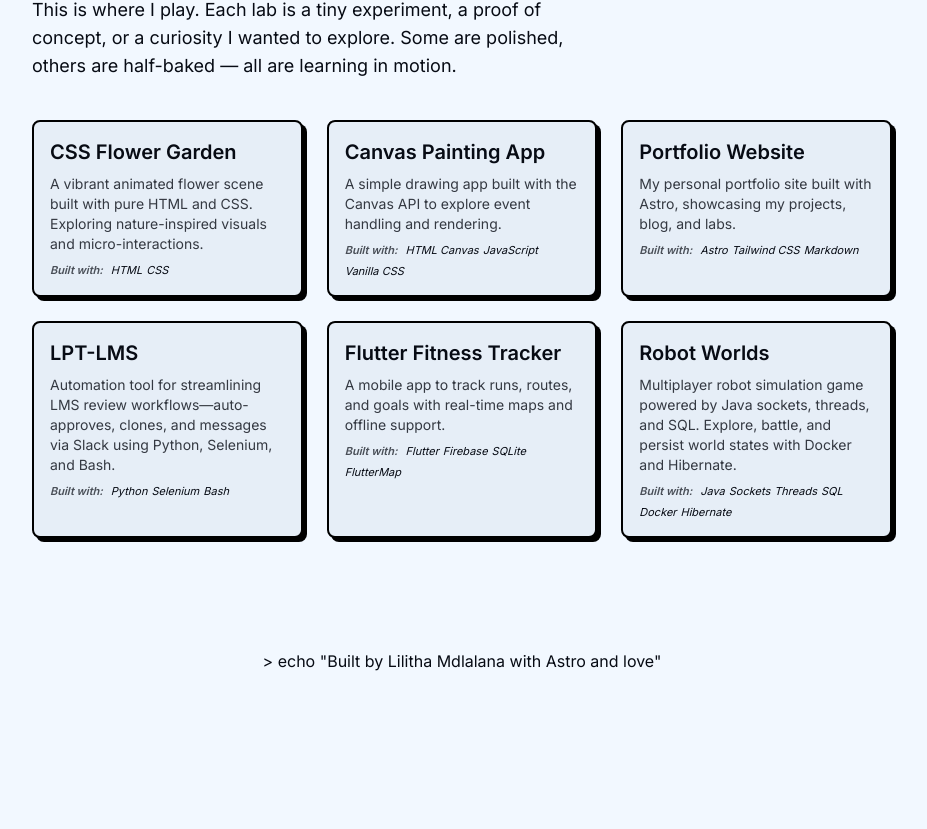
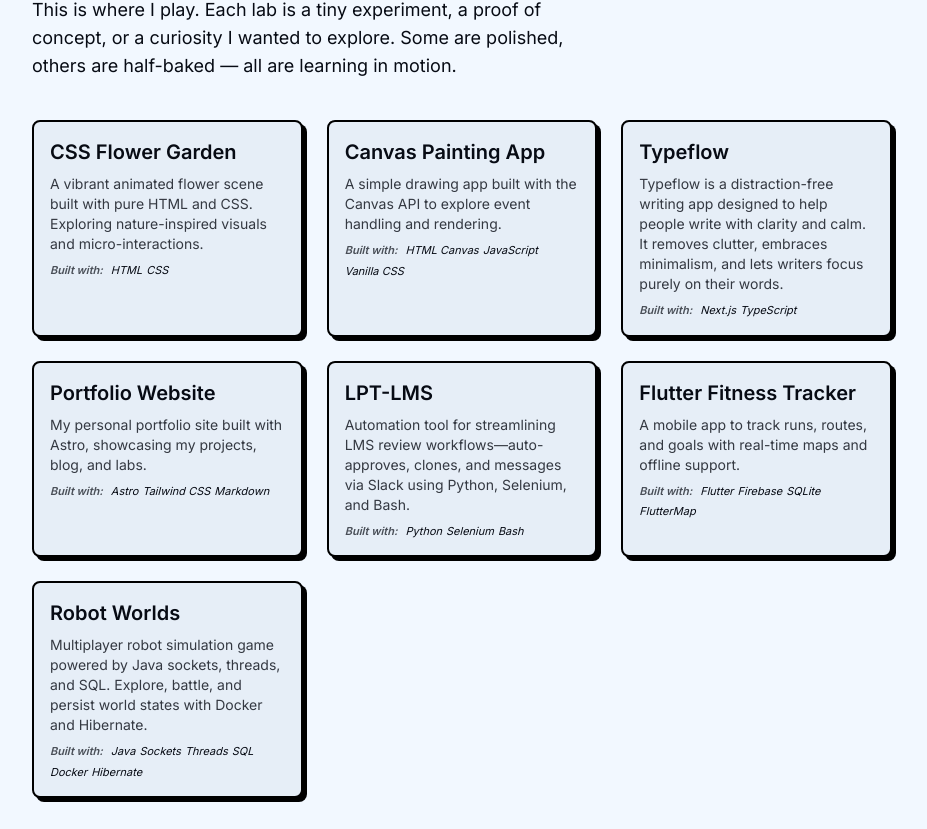
Before and after one commit to lilitha-mdlalana/myportfolio, an Astro site: page /labs in a window 1280 px wide. Shown: the part 268-1097 px from the top of the page, without its empty margins (178-1105 px from the left). Before the commit the page ends 964 px from the top, so only its background shows below. Built offline with nearby package versions, Linux system fonts and the light colour scheme; Astro itself is replaced by a stand-in of ours.

Commit message:
feat: upgrade Astro; update projects

```diff
--- /dev/null
+++ b/src/lib/projects.ts
@@ -0,0 +1,59 @@
+export const labs = [
+  {
+    title: 'CSS Flower Garden',
+    description:
+      'A vibrant animated flower scene built with pure HTML and CSS. Exploring nature-inspired visuals and micro-interactions.',
+    href: 'https://floral-symphony.netlify.app/',
+    tags: ['css', 'animation', 'html'],
+    builtWith: ['HTML', 'CSS'],
+  },
+  {
+    title: 'Canvas Painting App',
+    description:
+      'A simple drawing app built with the Canvas API to explore event handling and rendering.',
+    href: 'https://canvaspainterapp.netlify.app/',
+    tags: ['javascript', 'canvas'],
+    builtWith: ['HTML Canvas', 'JavaScript', 'Vanilla CSS'],
+  },
+  {
+    title: 'Typeflow',
+    description:
+      'Typeflow is a distraction-free writing app designed to help people write with clarity and calm. It removes clutter, embraces minimalism, and lets writers focus purely on their words.',
+    href: 'https://typflow.netlify.app/',
+    tags: ['Next.js', 'TypeScript', 'writing'],
+    builtWith: ['Next.js', 'TypeScript'],
+  },
+  {
+    title: 'Portfolio Website',
+    description:
+      'My personal portfolio site built with Astro, showcasing my projects, blog, and labs.',
+    href: '/',
+    tags: ['astro', 'portfolio'],
+    builtWith: ['Astro', 'Tailwind CSS', 'Markdown'],
+  },
+  {
+    title: 'LPT-LMS',
+    description:
+      'Automation tool for streamlining LMS review workflows—auto-approves, clones, and messages via Slack using Python, Selenium, and Bash.',
+    href: 'https://github.com/lilitha-mdlalana/lpt-lms',
+    tags: ['python', 'automation', 'lms'],
+    builtWith: ['Python', 'Selenium', 'Bash'],
+  },
+  {
+    title: 'Flutter Fitness Tracker',
+    description:
+      'A mobile app to track runs, routes, and goals with real-time maps and offline support.',
+    href: 'https://github.com/lilitha-mdlalana/flutter-fitness-tracker',
+    tags: ['flutter', 'fitness'],
+    builtWith: ['Flutter', 'Firebase', 'SQLite', 'FlutterMap'],
+  },
+  {
+    title: 'Robot Worlds',
+    description:
+      'Multiplayer robot simulation game powered by Java sockets, threads, and SQL. Explore, battle, and persist world states with Docker and Hibernate.',
+    href: 'https://github.com/lilitha-mdlalana/robot_worlds/',
+    tags: ['java', 'multiplayer', 'game'],
+    builtWith: ['Java', 'Sockets', 'Threads', 'SQL', 'Docker', 'Hibernate'],
+  },
+
+];
--- a/src/pages/labs.astro
+++ b/src/pages/labs.astro
@@ -1,56 +1,6 @@
 ---
 import Base from '@/layouts/Base.astro'
-
-const labs = [
-  {
-    title: 'CSS Flower Garden',
-    description:
-      'A vibrant animated flower scene built with pure HTML and CSS. Exploring nature-inspired visuals and micro-interactions.',
-    href: 'https://floral-symphony.netlify.app/',
-    tags: ['css', 'animation', 'html'],
-    builtWith: ['HTML', 'CSS'],
-  },
-  {
-    title: 'Canvas Painting App',
-    description:
-      'A simple drawing app built with the Canvas API to explore event handling and rendering.',
-    href: 'https://canvaspainterapp.netlify.app/',
-    tags: ['javascript', 'canvas'],
-    builtWith: ['HTML Canvas', 'JavaScript', 'Vanilla CSS'],
-  },
-  {
-    title: 'Portfolio Website',
-    description:
-      'My personal portfolio site built with Astro, showcasing my projects, blog, and labs.',
-    href: '/',
-    tags: ['astro', 'portfolio'],
-    builtWith: ['Astro', 'Tailwind CSS', 'Markdown'],
-  },
-  {
-    title: 'LPT-LMS',
-    description:
-      'Automation tool for streamlining LMS review workflows—auto-approves, clones, and messages via Slack using Python, Selenium, and Bash.',
-    href: 'https://github.com/lilitha-mdlalana/lpt-lms',
-    tags: ['python', 'automation', 'lms'],
-    builtWith: ['Python', 'Selenium', 'Bash'],
-  },
-  {
-    title: 'Flutter Fitness Tracker',
-    description:
-      'A mobile app to track runs, routes, and goals with real-time maps and offline support.',
-    href: 'https://github.com/lilitha-mdlalana/flutter-fitness-tracker',
-    tags: ['flutter', 'fitness'],
-    builtWith: ['Flutter', 'Firebase', 'SQLite', 'FlutterMap'],
-  },
-  {
-    title: 'Robot Worlds',
-    description:
-      'Multiplayer robot simulation game powered by Java sockets, threads, and SQL. Explore, battle, and persist world states with Docker and Hibernate.',
-    href: 'https://github.com/lilitha-mdlalana/robot_worlds/',
-    tags: ['java', 'multiplayer', 'game'],
-    builtWith: ['Java', 'Sockets', 'Threads', 'SQL', 'Docker', 'Hibernate'],
-  },
-];
+import { labs } from '@/lib/projects'
 
 ---
 
```
Also changed, not shown: package.json (+4 -4 lines), pnpm-lock.yaml.
